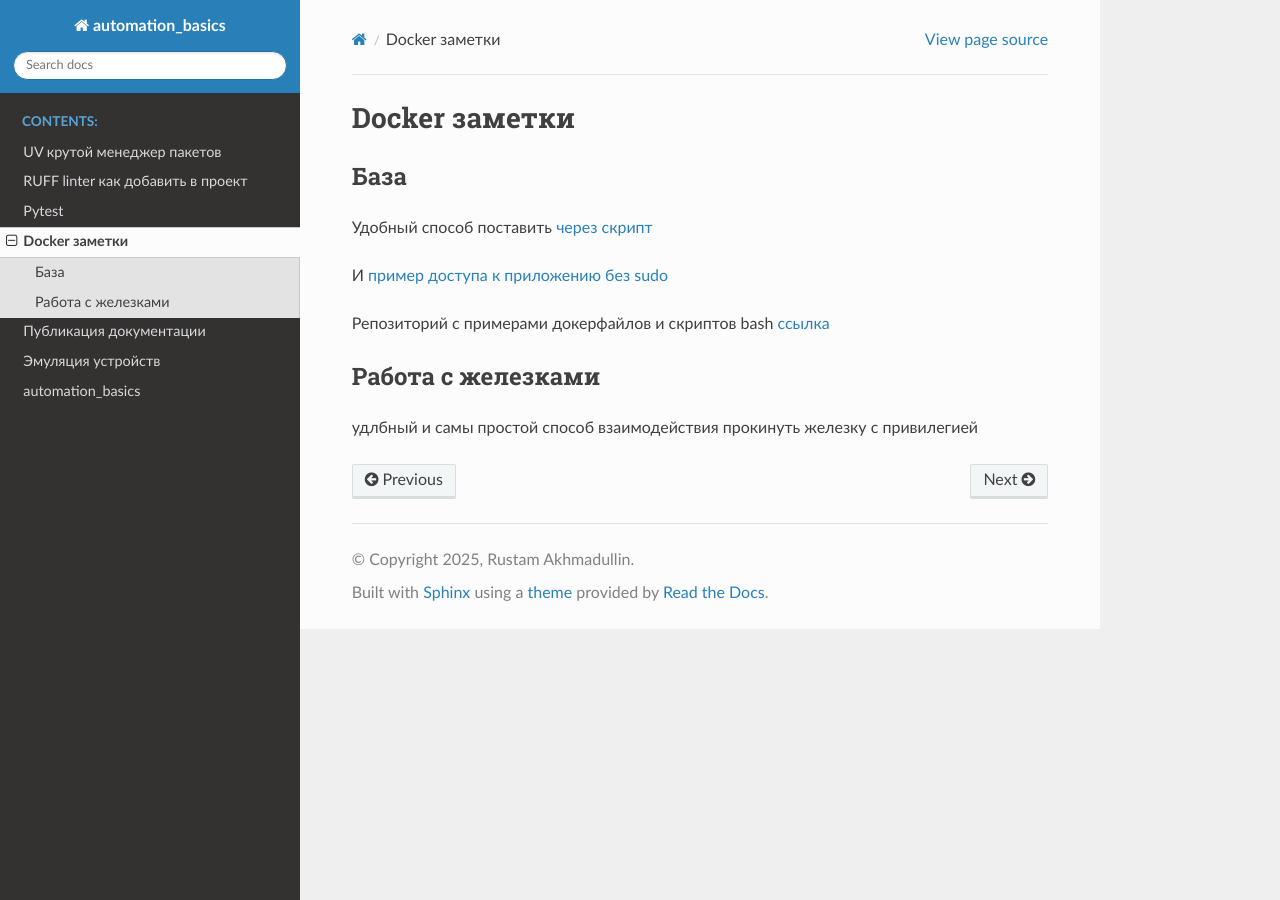
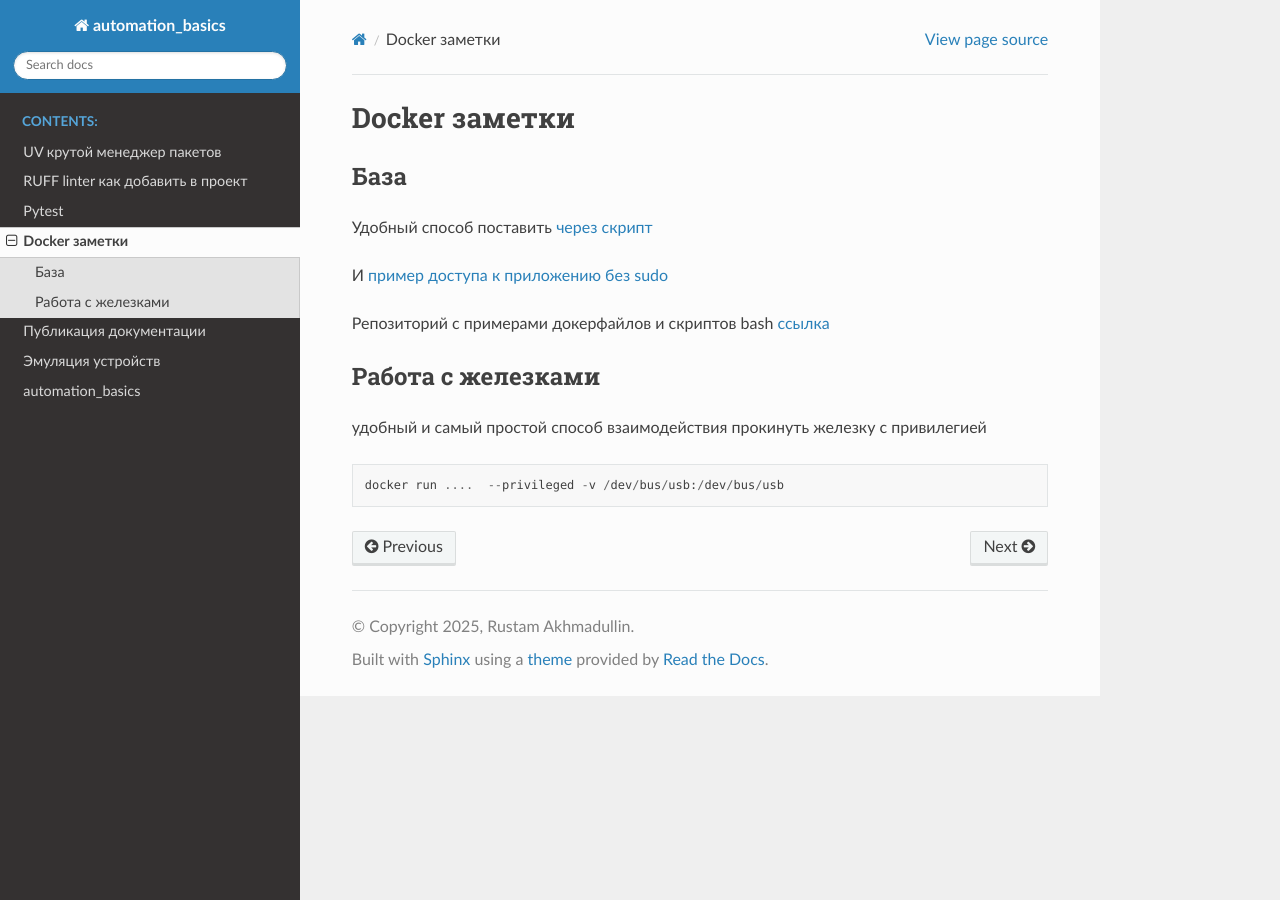
Before and after one commit to RustamAxm/automation_basic, a Sphinx documentation site: the page built from docs/source/tutorials/docker.rst, in a window 1280 px wide. Built offline with Sphinx 7.4.7 and the Read the Docs theme 3.1.0, drawn with Linux system fonts in a browser that asks for light colours.

```diff
--- a/docs/source/tutorials/docker.rst
+++ b/docs/source/tutorials/docker.rst
@@ -12,7 +12,8 @@
 Работа с железками
 -------------------
 
-удлбный и самы простой способ взаимодействия прокинуть железку с привилегией
+удобный и самый простой способ взаимодействия прокинуть железку с привилегией
 
 .. code-block::
+
     docker run ....  --privileged -v /dev/bus/usb:/dev/bus/usb
```
